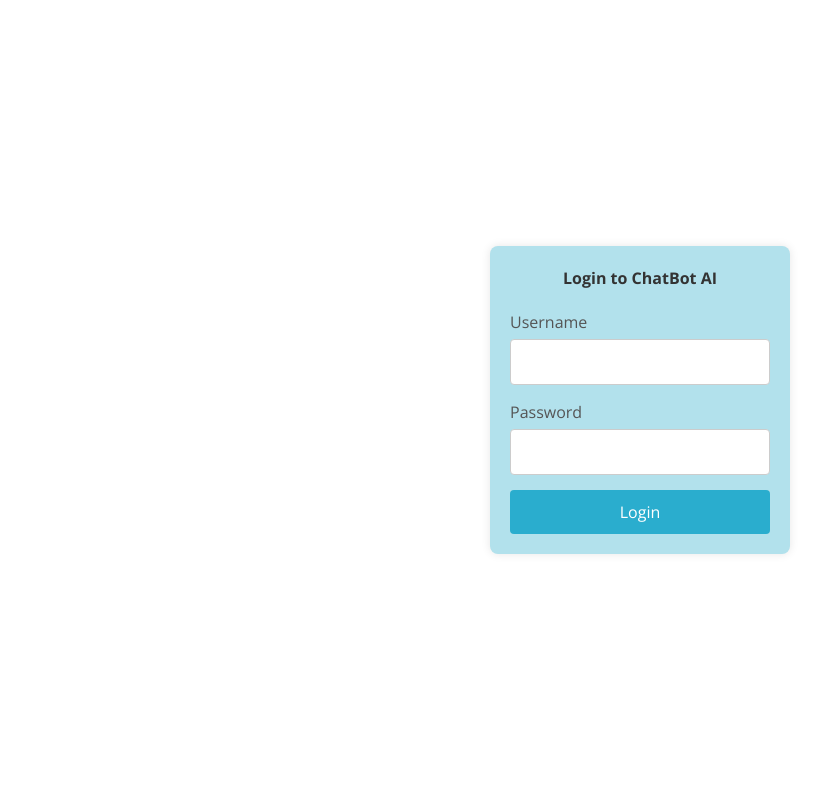
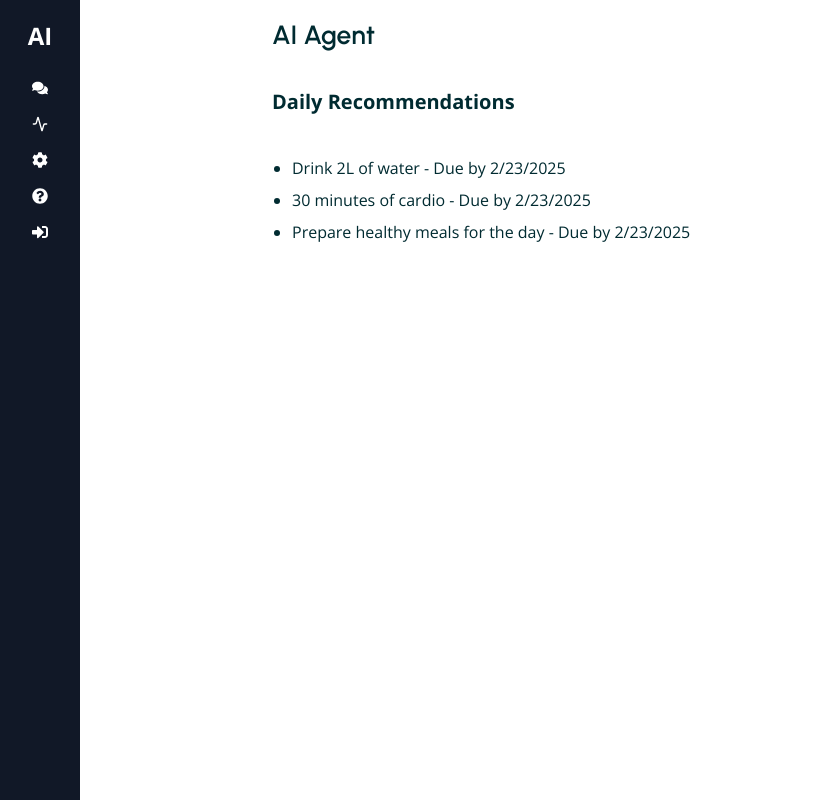
Before and after one commit to asvindra/ai-agent, a React (Vite) app: page /recommendations in a window 1280 px wide. Before the commit this address led to /login. Shown: the whole page, without its empty margins (0-825 px from the left). Built offline with nearby package versions, Linux system fonts and the light colour scheme.

Commit message:
daily recommendation

```diff
--- a/src/App.jsx
+++ b/src/App.jsx
@@ -1,10 +1,18 @@
 import React from 'react';
 import Chatbot from '@/components/Chatbot';
+import { BrowserRouter as Router, Route, Routes } from 'react-router-dom';
+import DailyRecommendations from './components/DailyRecommendations';
 
-function App() {
+const App = () => {
+  const userId = 'your_user_id_here'; // Replace with actual user ID
   return (
-      <Chatbot />
+      <div className="container mx-auto">
+        <Routes>
+        <Route path="/" element={<Chatbot />} /> {/* Render Chatbot at the root path */}
+        <Route path="/recommendations" element={<DailyRecommendations userId={userId} />} />
+        </Routes>
+      </div>
   );
-}
+};
 
 export default App;
--- a/src/Router.jsx
+++ b/src/Router.jsx
@@ -7,7 +7,7 @@ import Header from './components/Header';
 
 const isAuthenticated = () => {
   // Replace with actual authentication logic
-  return false || localStorage.getItem('authToken') !== null;
+  return true || localStorage.getItem('authToken') !== null;
 };
 
 const AuthenticatedRoute = ({ children }) => {
--- /dev/null
+++ b/src/components/DailyRecommendations.jsx
@@ -0,0 +1,56 @@
+// src/components/DailyRecommendations.js
+import React, { useEffect, useState } from 'react';
+
+const DailyRecommendations = ({ userId }) => {
+  const [recommendations, setRecommendations] = useState([]);
+  const [loading, setLoading] = useState(true);
+  const [error, setError] = useState(null);
+
+  // Mock data for demonstration
+  const mockRecommendations = [
+    { task: "Drink 2L of water", dueDate: "2025-02-23" },
+    { task: "30 minutes of cardio", dueDate: "2025-02-23" },
+    { task: "Prepare healthy meals for the day", dueDate: "2025-02-23" },
+  ];
+
+  useEffect(() => {
+    const fetchRecommendations = async () => {
+      try {
+        // Uncomment the following lines when the API is ready
+        // const response = await fetch(`/api/recommendations/${userId}`);
+        // if (!response.ok) {
+        //   throw new Error('Network response was not ok');
+        // }
+        // const data = await response.json();
+        // setRecommendations(data.recommendations);
+
+        // For now, use mock data
+        setRecommendations(mockRecommendations);
+      } catch (err) {
+        setError('Failed to fetch recommendations: ' + err.message);
+      } finally {
+        setLoading(false);
+      }
+    };
+
+    fetchRecommendations();
+  }, [userId]);
+
+  if (loading) return <p>Loading...</p>;
+  if (error) return <p className="text-red-500">{error}</p>;
+
+  return (
+    <div className="flex w-full max-w-3xl height mx-auto px-4 relative grow flex flex-col gap-6 pt-6">
+      <h2 className="text-xl font-bold mb-4">Daily Recommendations</h2>
+      <ul className="list-disc pl-5">
+        {recommendations.map((rec, index) => (
+          <li key={index} className="mb-2">
+            <span className="font-medium">{rec.task}</span> - Due by {new Date(rec.dueDate).toLocaleDateString()}
+          </li>
+        ))}
+      </ul>
+    </div>
+  );
+};
+
+export default DailyRecommendations;
--- a/src/components/Sidebar.jsx
+++ b/src/components/Sidebar.jsx
@@ -6,6 +6,7 @@ import {
   FaQuestionCircle,
   FaSignInAlt,
 } from "react-icons/fa";
+import { LuActivity } from 'react-icons/lu';
 import { useNavigate } from "react-router-dom";
 
 function Sidebar () {
@@ -16,10 +17,12 @@ function Sidebar () {
     case 'login':
       navigate("/login");
       break;
-      case 'dashboard':
-        navigate("/dashboard");
-        break;
-
+    case 'dashboard':
+      navigate("/dashboard");
+      break;
+    case 'recommendations':
+      navigate("/recommendations");
+      break;
     default:
       break;
    }
@@ -28,8 +31,12 @@ function Sidebar () {
     <div className="h-full w-20 fixed top-0 left-0 bg-gray-900 p-5">
       <h2 className="text-white text-center text-2xl mb-5">AI</h2>
       <ul className="list-none p-0">
-        <li className="p-2 text-center text-white hover:bg-gray-700 cursor-pointer">
-          <FaComments className="mx-auto mb-1"  onClick={()=>handleOnClick("dashboard")} />
+        <li className="p-2 text-center text-white hover:bg-gray-700 cursor-pointer"  onClick={()=>handleOnClick("dashboard")}>
+          <FaComments className="mx-auto mb-1"  />
+        </li>
+
+        <li className="p-2 text-center text-white hover:bg-gray-700 cursor-pointer" onClick={()=>handleOnClick("recommendations")}>
+          <LuActivity className="mx-auto mb-1"  />
         </li>
         <li className="p-2 text-center text-white hover:bg-gray-700 cursor-pointer">
           <FaCog className="mx-auto mb-1" />
```
Also changed, not shown: 1 other file (tests, documents, lock files or other folders).
